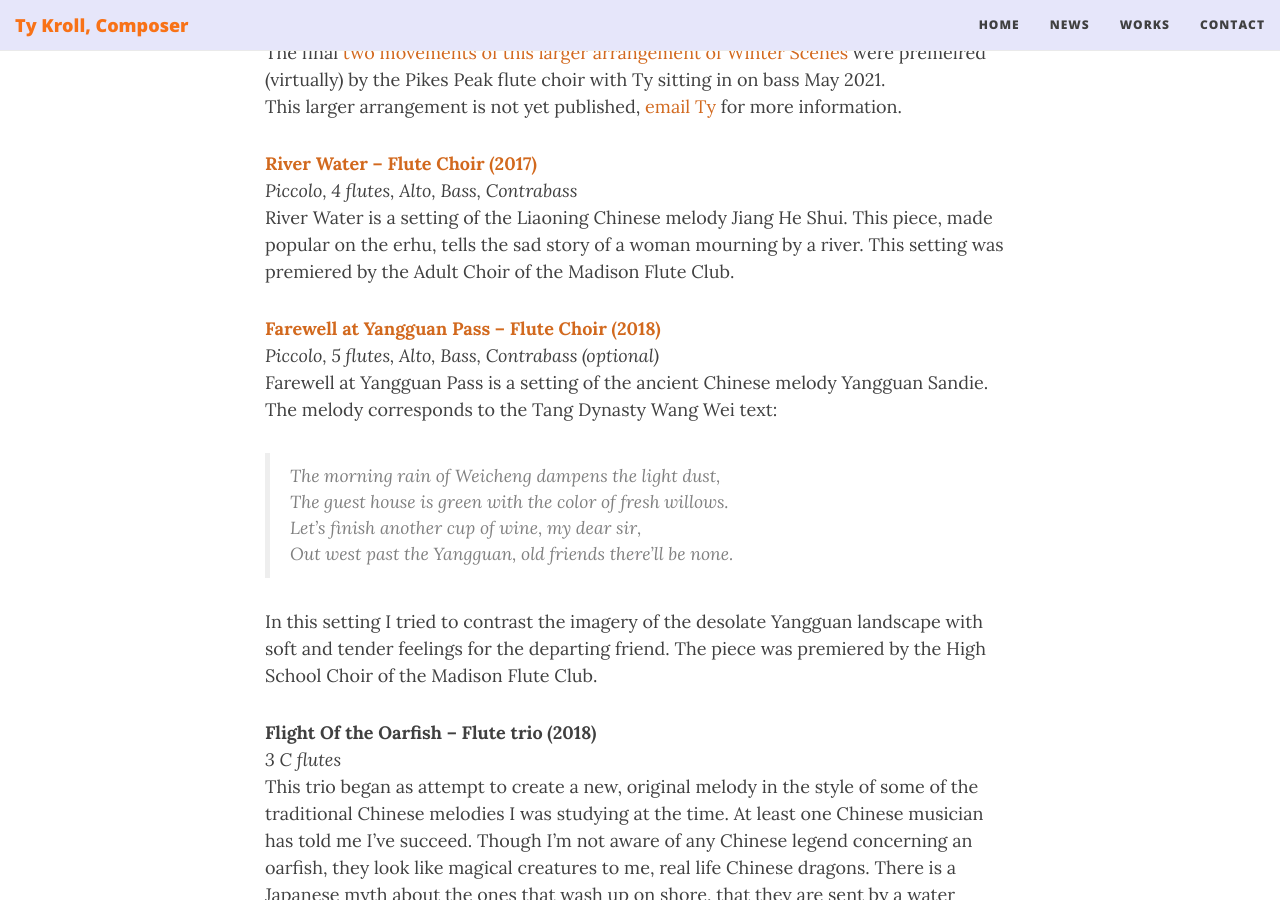
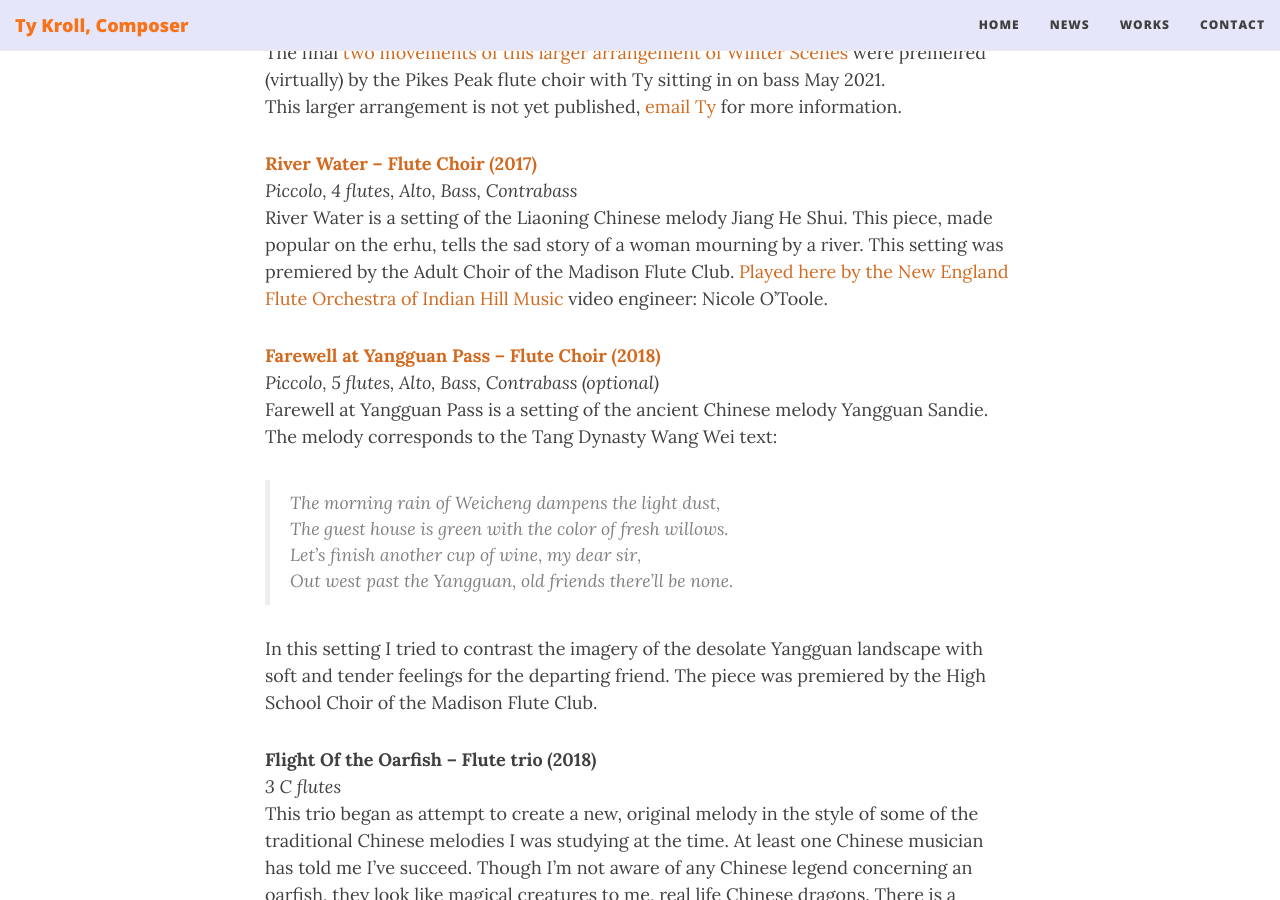
Before and after one commit to ctrueden/tykroll.com, a Jekyll site: the page built from works.md, in a window 1280 px wide and 900 px high, scrolled down 731 px. Built offline with Jekyll 4.4.1, drawn with Linux system fonts in a browser that asks for light colours; nearby versions of some CDN libraries.

Commit message:
Update works.md

```diff
--- a/works.md
+++ b/works.md
@@ -20,6 +20,7 @@ __Winter Scenes – Flute Choir (2019)__
 __[River Water – Flute Choir (2017)](https://www.musicnotes.com/sheetmusic/mtd.asp?ppn=MN0176498)__
 <br>_Piccolo, 4 flutes, Alto, Bass, Contrabass_
 <br>River Water is a setting of the Liaoning Chinese melody Jiang He Shui. This piece, made popular on the erhu, tells the sad story of a woman mourning by a river. This setting was premiered by the Adult Choir of the Madison Flute Club.
+[Played here by the New England Flute Orchestra of Indian Hill Music](https://www.youtube.com/watch?v=aPjmbMlNF1M) video engineer: Nicole O'Toole.
 
 __[Farewell at Yangguan Pass – Flute Choir (2018)](https://www.musicnotes.com/sheetmusic/mtd.asp?ppn=MN0198000)__
 <br>_Piccolo, 5 flutes, Alto, Bass, Contrabass (optional)_
```
